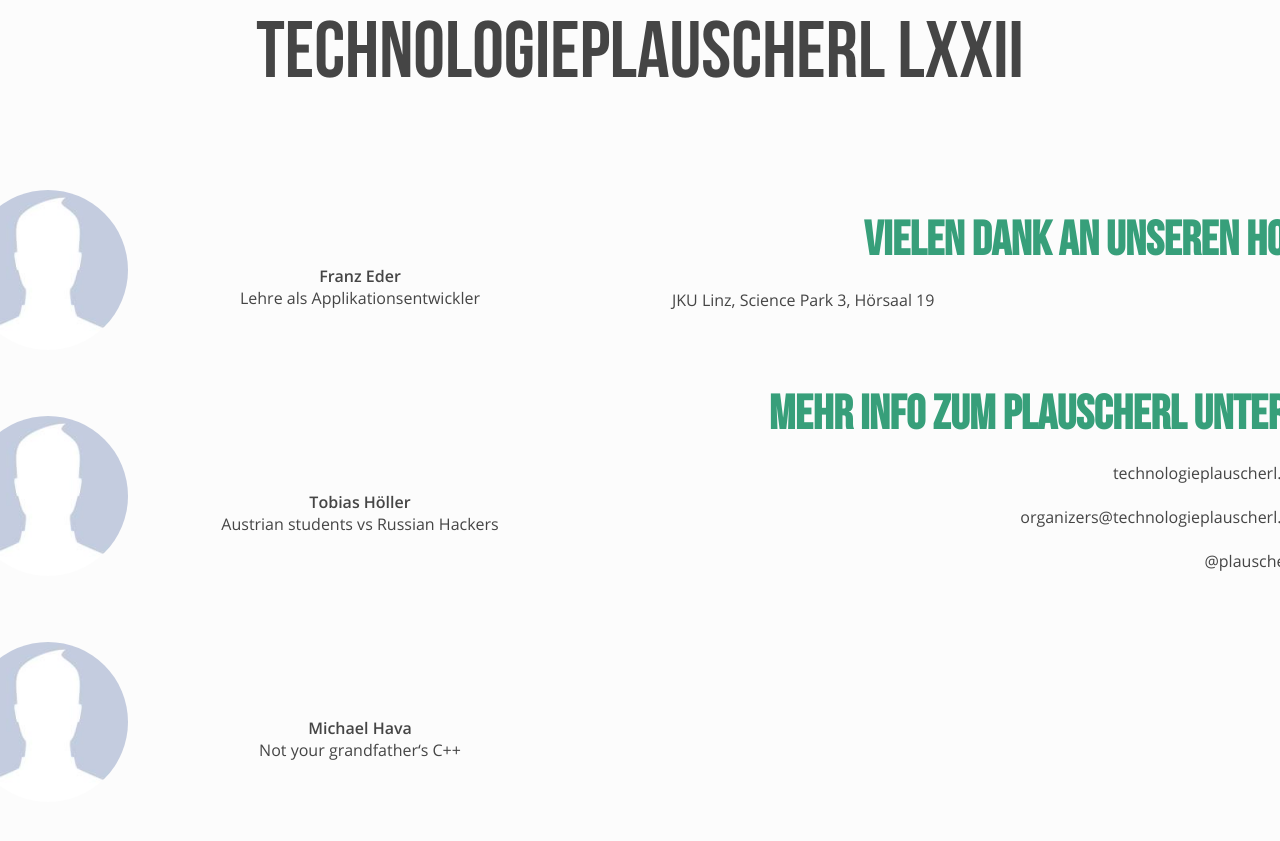
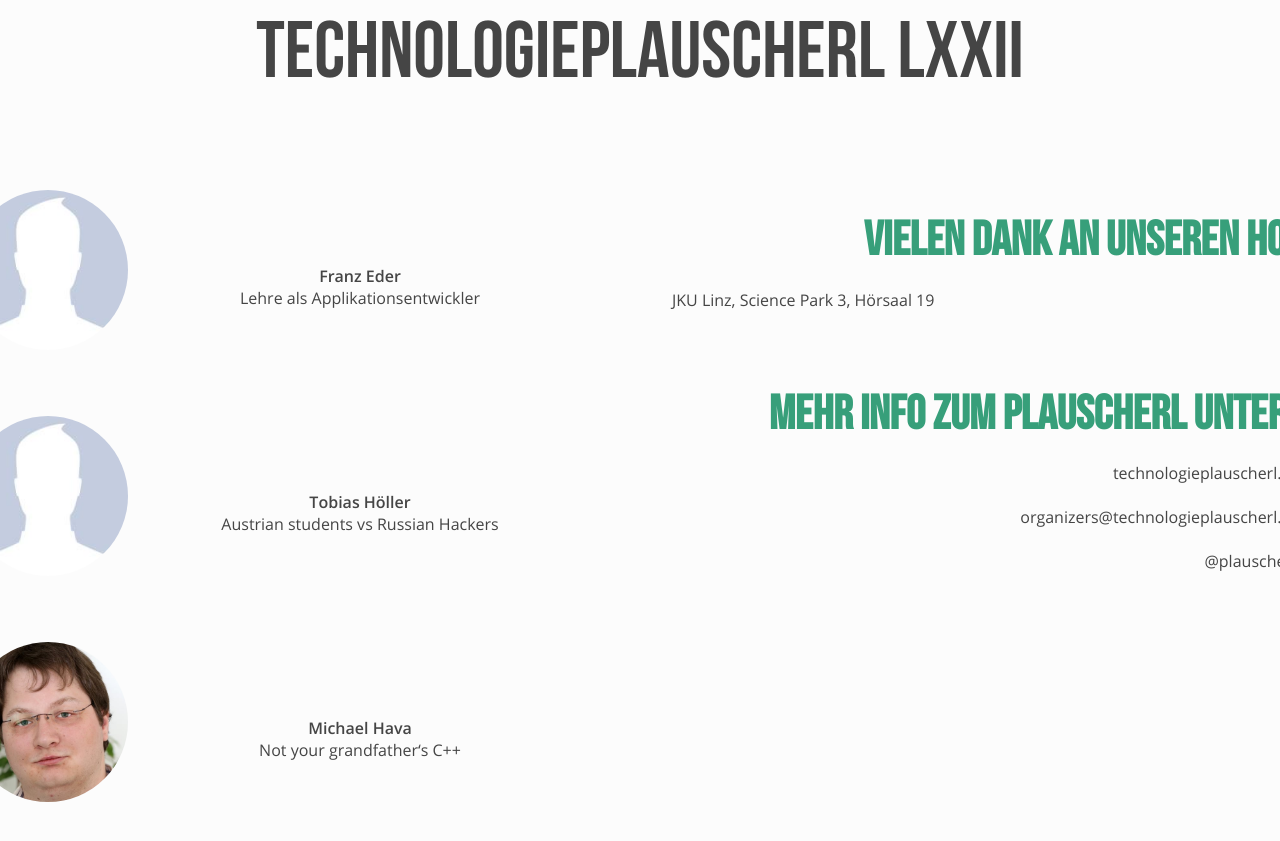
Before and after one commit to mericanAncer127/plauscherl, a Jekyll site: the page built from pages/slides.html, in a window 1280 px wide. Shown: the top 841 px of the page. Built offline with Jekyll 4.4.1, drawn with Linux system fonts in a browser that asks for light colours.

Commit message:
Add TP72 Avatar Michael Hava

```diff
--- a/_plauscherl/72.html
+++ b/_plauscherl/72.html
@@ -32,5 +32,5 @@ speakers:
 -
   name: Michael Hava
   talk: "Not your grandfather‘s C++"
-  img: "/img/speaker_male_no_img.jpg"
+  img: "/img/speaker-avatars/michael-hava.jpg"
 ---
```
Also changed, not shown: other parts of _plauscherl/72.html (+1 -1 lines), img/speaker-avatars/michael-hava.jpg (added).
